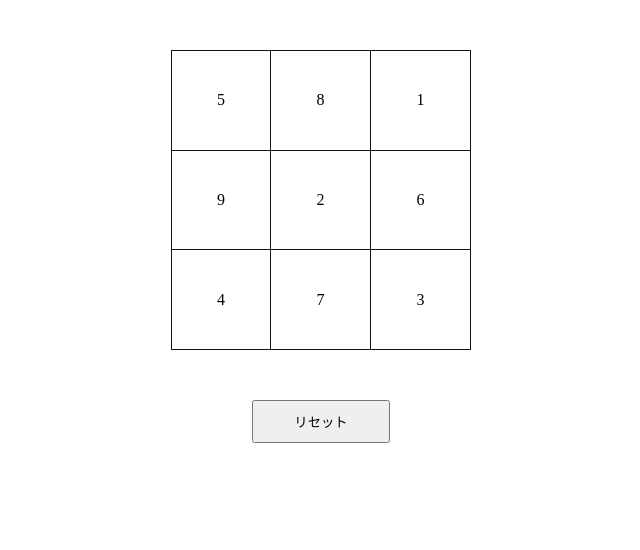
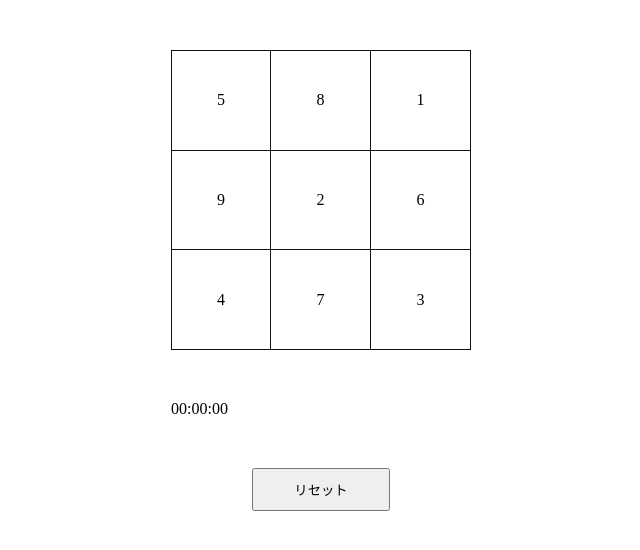
Before and after one commit to mf-watanabe-tasuku/number_counter, a React (Create React App) app: page / in a window 1280 px wide. Shown: the top 550 px of the page, without its empty margins (319-959 px from the left). Built offline with nearby package versions, Linux system fonts and the light colour scheme.

Commit message:
add timer function

```diff
--- a/src/App.js
+++ b/src/App.js
@@ -1,4 +1,4 @@
-import { useState, useEffect } from 'react';
+import { useEffect, useState } from 'react';
 import './App.css';
 import NumItem from './components/ListItem';
 
@@ -12,12 +12,28 @@ const App = () => {
 
   const [count, setCount] = useState(1);
   const [numDataState, setNumDataState] = useState(makeShuffledNums());
+  const [time, setTime] = useState(0);
+  const [isRunning, setIsRunning] = useState(false);
 
   console.log('App rendered');
+
+  useEffect(() => {
+    let intervalId;
+    if(isRunning) {
+      intervalId = setInterval(() => setTime(time + 1), 10);
+    }
+    return () => clearInterval(intervalId);
+  }, [isRunning, time]);
+
+  const minutes = String(Math.floor((time % 36000) / 6000)).padStart(2, '0');
+  const seconds = String(Math.floor((time % 6000) / 100)).padStart(2, '0');
+  const milliSeconds = String(time % 100).padStart(2, '0');
 
   const numClick = (e) => {
     const clickedNum = parseInt(e.target.textContent);
     if (clickedNum !== count) return;
+
+    if (clickedNum === 1) setIsRunning(true);
 
     const newNumData = numDataState.map(numData => {
       const { num, clicked } = numData;
@@ -30,21 +46,27 @@ const App = () => {
     setCount(count => ++count);
     setNumDataState(newNumData);
 
-    if (clickedNum === 9) console.log('success!');
+    if (clickedNum === 9) {
+      console.log('success!');
+      setIsRunning(false);
+    }
   };
 
   const reset = () => {
     setCount(1);
     setNumDataState(makeShuffledNums());
+    setTime(0);
+    setIsRunning(false);
   }
 
   return (
     <div className="wrapper">
       <ul className="num-list">
         {numDataState.map(numData => {
-          return <NumItem key={numData.num} numData={numData} numClick={numClick} />
+          return <NumItem key={numData.num} {...numData} numClick={numClick} />
         })}
       </ul>
+      <div>{minutes}:{seconds}:{milliSeconds}</div>
       <button className="reset" onClick={reset}>リセット</button>
     </div>
   );
--- a/src/components/ListItem.jsx
+++ b/src/components/ListItem.jsx
@@ -1,7 +1,5 @@
-const NumItem = ({ numData, numClick }) => {
+const NumItem = ({num, clicked, numClick}) => {
   console.log('NumItem rendered');
-
-  const { num, clicked } = numData;
 
   return <li className={`num-item ${clicked ? "clicked" : ""}`} onClick={numClick}>{num}</li>;
 };
```
